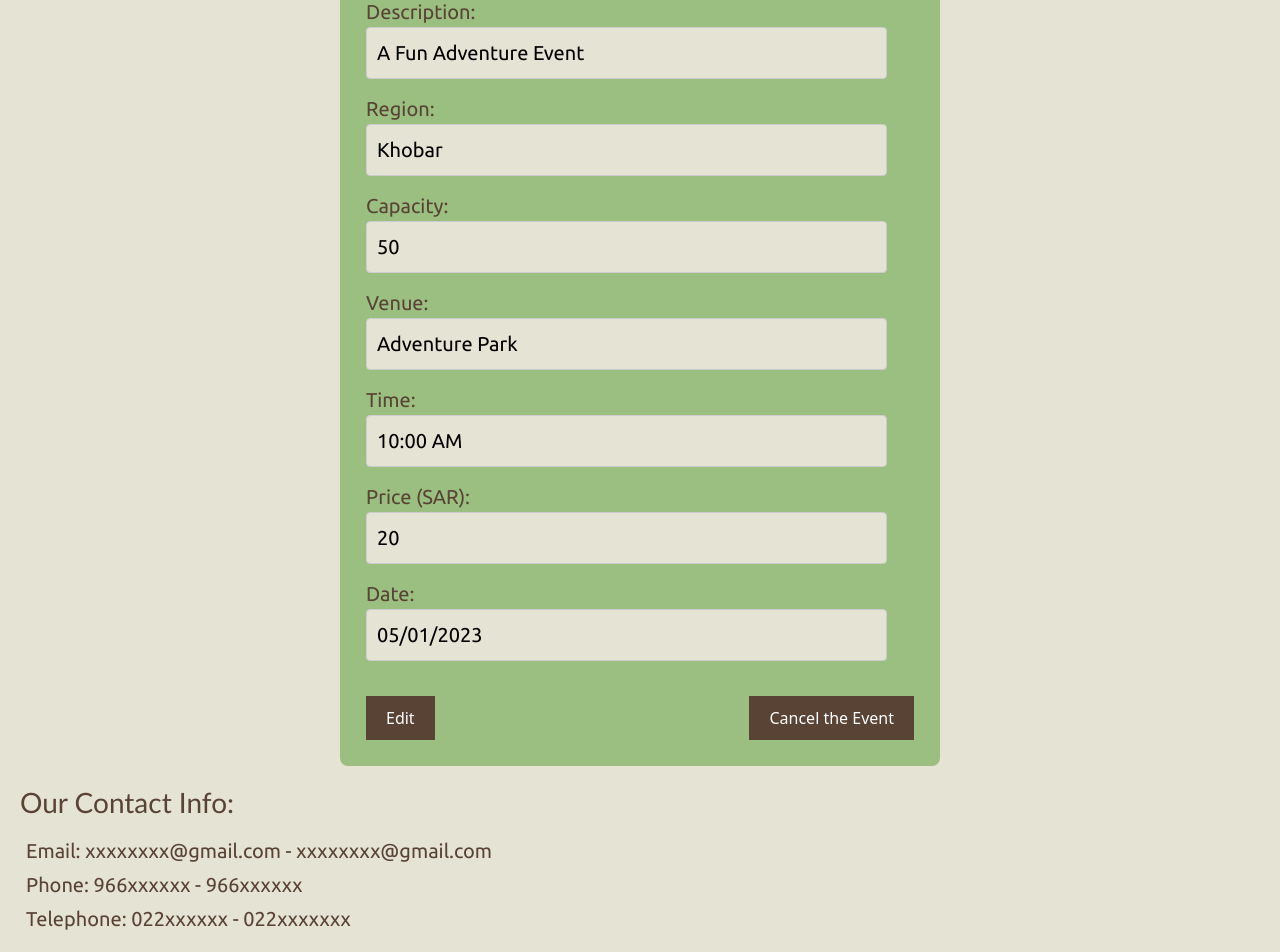
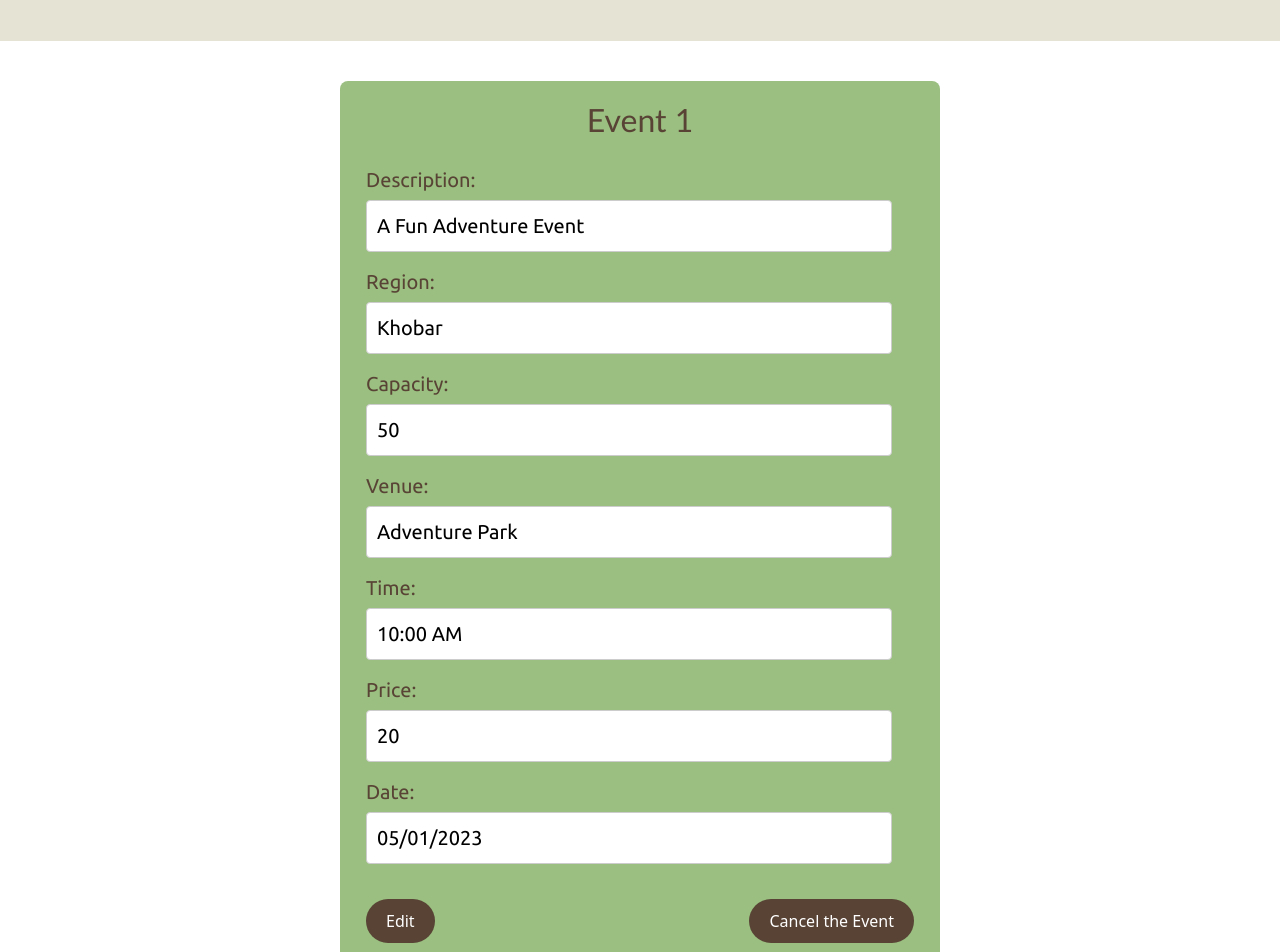
Before and after one commit to SarahAlabkari/SWE363_Project, a React (Create React App) app: page /event/1 in a window 1280 px wide. Shown: the part 380-1332 px from the top of the page. Built offline with nearby package versions, Linux system fonts and the light colour scheme.

Commit message:
activity provider last update

```diff
--- a/src/pages/CreateEvent.css
+++ b/src/pages/CreateEvent.css
@@ -1,4 +1,4 @@
-.create-event {
+/* .create-event {
     background-color: #9abf80;
     padding: 20px;
     border-radius: 8px;
@@ -47,4 +47,4 @@ button {
 button:hover {
     background-color: #e5e3d4;
     color: #584335;
-}
+} */
--- a/src/pages/CreateEvent.jsx
+++ b/src/pages/CreateEvent.jsx
@@ -1,16 +1,14 @@
 import React, { useState } from 'react';
 import { useNavigate } from 'react-router-dom';
-import '../pages/CreateEvent.css';
-import '../App.css';
 import MenuBar from '../components/MenuBar';
 import ContactInfo from '../components/ContactInfo';
+
 const links = [
-
-    { path: "../pages/Events", label: "Home" },
+  { path: "/Events", label: "Home" },
   { path: "/profile", label: "Profile" },
   { path: "/reservations", label: "Reservations" },
   { path: "/events-history", label: "Events History" },
-    { path: "/sign-out", label: "Sign Out" },
+  { path: "/Home", label: "Sign Out" },
 ];
 
 const CreateEvent = () => {
@@ -24,7 +22,9 @@ const CreateEvent = () => {
     price: '',
     date: '',
   });
+
   const [error, setError] = useState('');
+  const [hover, setHover] = useState(false);
 
   const handleChange = (e) => {
     const { name, value } = e.target;
@@ -40,64 +40,118 @@ const CreateEvent = () => {
       setError('Error: All fields are required!');
       return;
     }
-
     console.log('Event created:', eventData);
-        navigate('/');
+    navigate('/Events');
   };
 
-    ActivityProviderPages
+  const createEventStyle = {
+    backgroundColor: '#9abf80',
+    padding: '20px',
+    borderRadius: '8px',
+    maxWidth: '600px',
+    margin: 'auto',
+    color: '#584335',
+  };
+
+  const h2Style = {
+    textAlign: 'center',
+    marginBottom: '20px',
+  };
+
+  const formStyle = {
+    display: 'flex',
+    flexDirection: 'column',
+  };
+
+  const labelStyle = {
+    marginBottom: '15px',
+  };
+
+  const inputStyle = {
+    padding: '10px',
+    border: '1px solid #ccc',
+    borderRadius: '4px',
+    width: '95%',
+  };
+
+  const errorStyle = {
+    color: 'red',
+    textAlign: 'center',
+    marginBottom: '20px',
+  };
+
+  const buttonStyle = {
+    padding: '10px 20px',
+    border: 'none',
+    borderRadius: '40px',
+    cursor: 'pointer',
+    backgroundColor: hover ? '#e5e3d4' : '#584335',
+    color: hover ? '#584335' : 'white',
+    transition: 'background-color 0.3s',
+    alignSelf: 'center',
+    width: '150px',
+  };
+  const pageStyle = {
+    backgroundColor: 'white',
+    minHeight: '100vh',
+  };
+
+
+
   return (
     <>
+
       <MenuBar links={links} />
+      <header
+      style={{
 
-            <header className="header-background">
+        padding: '30px 20px',
+        marginBottom: '30px',
+        //borderBottom: '2px solid #ccc',
+
+      }}
+      className="header-background">
         <h1>Joyful Journeys</h1>
         <p>
-                    Joyful Journeys is your ultimate destination for unforgettable experiences and vibrant adventures. We specialize in curating unique activities that bring joy, excitement, and connection to individuals, families, and groups!!
-                </p>
+        Joyful Journeys is your ultimate destination for unforgettable experiences and vibrant adventures. We specialize in curating unique activities that bring joy, excitement, and connection to individuals, families, and groups. From outdoor escapades to creative workshops, our mission is to inspire and energize people of all ages to explore new horizons and embrace the thrill of the journey!!        </p>
       </header>
 
-            <main className="App container">
-                <div className="create-event">
-                    <h2>Create an Event</h2>
-                    {error && <div className="error-message">{error}</div>}
-                    <form className="event-form" onSubmit={handleSubmit}>
-                        <label>
-                            Description:
-                            <input type="text" name="description" value={eventData.description} onChange={handleChange} />
+
+      <div style={pageStyle}>
+      <main className="App container" style={{ backgroundColor: 'white', padding: '20px' }}>
+        <div style={createEventStyle}>
+          <h2 style={h2Style}>Create an Event</h2>
+          {error && <div style={errorStyle}>{error}</div>}
+          <form style={formStyle} onSubmit={handleSubmit}>
+            {["description", "region", "capacity", "venue", "time", "price", "date"].map((field) => (
+              <label key={field} style={labelStyle}>
+                {field.charAt(0).toUpperCase() + field.slice(1)}:
+                <input
+                  type={field === "date" ? "date" : field === "capacity" || field === "price" ? "number" : "text"}
+                  name={field}
+                  placeholder={field === "time" ? "e.g., 10:00 AM" : ""}
+                  value={eventData[field]}
+                  onChange={handleChange}
+                  style={inputStyle}
+                />
               </label>
-                        <label>
-                            Region:
-                            <input type="text" name="region" value={eventData.region} onChange={handleChange} />
-                        </label>
-                        <label>
-                            Capacity:
-                            <input type="number" name="capacity" value={eventData.capacity} onChange={handleChange} />
-                        </label>
-                        <label>
-                            Venue:
-                            <input type="text" name="venue" value={eventData.venue} onChange={handleChange} />
-                        </label>
-                        <label>
-                            Time:
-                            <input type="text" name="time" placeholder="e.g., 10:00 AM" value={eventData.time} onChange={handleChange} />
-                        </label>
-                        <label>
-                            Price (SAR):
-                            <input type="number" name="price" value={eventData.price} onChange={handleChange} />
-                        </label>
-                        <label>
-                            Date:
-                            <input type="date" name="date" value={eventData.date} onChange={handleChange} />
-                        </label>
-                        <button type="submit">Create</button>
+            ))}
+            <button
+              type="submit"
+              style={buttonStyle}
+              onMouseEnter={() => setHover(true)}
+              onMouseLeave={() => setHover(false)}
+            >
+              Create
+            </button>
           </form>
         </div>
       </main>
-
+      </div>
       <footer>
         <ContactInfo />
       </footer>
+
     </>
   );
 };
--- a/src/pages/EventDetail.css
+++ b/src/pages/EventDetail.css
@@ -1,4 +1,4 @@
-.event-detail {
+/* .event-detail {
     background-color: #9abf80;
     padding: 20px;
 
@@ -31,7 +31,7 @@ input {
     border: 0px  #e5e3d4;
     border-radius: 4px;
     width: 96%;
-    background-color: #e5e3d4;
+    background-color: #ffffff;
 }
 
 .button-container {
@@ -43,7 +43,7 @@ input {
 button {
     padding: 10px 20px;
     border: none;
-    border-radius: 4px;
+    border-radius: 400px;
     cursor: pointer;
     background-color: #584335;
     color: white;
@@ -53,4 +53,4 @@ button {
 button:hover {
     background-color: #e5e3d4;
     color:#584335;
-}
+} */
--- a/src/pages/EventDetail.jsx
+++ b/src/pages/EventDetail.jsx
@@ -1,16 +1,14 @@
 import React, { useState, useEffect } from 'react';
 import { useParams, useNavigate } from 'react-router-dom';
-import '../pages/EventDetail.css';
-import '../App.css';
 import MenuBar from '../components/MenuBar';
 import ContactInfo from '../components/ContactInfo';
 
 const links = [
-    { path: "../pages/Events", label: "Home" },
+  { path: "/Events", label: "Home" },
   { path: "/profile", label: "Profile" },
   { path: "/reservations", label: "Reservations" },
   { path: "/events-history", label: "Events History" },
-    { path: "/sign-out", label: "Sign Out" },
+  { path: "/Home", label: "Sign Out" },
 ];
 
 const EventDetail = () => {
@@ -71,63 +69,139 @@ const EventDetail = () => {
 
   const handleCancel = () => {
     alert('Event cancelled!');
-        navigate('/');
+    navigate('/Events');
   };
 
   return (
     <>
       <MenuBar links={links} />
 
-            <header className="header-background">
+      <header
+        style={{
+         // backgroundColor: 'white',
+          padding: '30px 20px',
+          marginBottom: '30px',
+          //borderBottom: '2px solid #ccc',
+          textAlign: 'left',
+        }}
+      >
         <h1>Joyful Journeys</h1>
         <p>
-                    Joyful Journeys is your ultimate destination for unforgettable experiences and vibrant adventures. We specialize in curating unique activities that bring joy, excitement, and connection to individuals, families, and groups.
+        Joyful Journeys is your ultimate destination for unforgettable experiences and vibrant adventures. We specialize in curating unique activities that bring joy, excitement, and connection to individuals, families, and groups. From outdoor escapades to creative workshops, our mission is to inspire and energize people of all ages to explore new horizons and embrace the thrill of the journey!!
         </p>
       </header>
 
-            <main className="App container">
-                <div className="event-detail">
-                    <h2>Event {eventId}</h2>
-                    <form className="event-form">
-                        <label>
-                            Description:
-                            <input type="text" name="description" value={eventData.description || ''} onChange={handleChange} readOnly={!isEditing} />
+      <div style={{ backgroundColor: 'white', minHeight: '100vh' }}>
+        <main style={{ padding: '20px' }}>
+          <div
+            style={{
+              backgroundColor: '#9abf80',
+              padding: '20px',
+              borderRadius: '8px',
+              maxWidth: '600px',
+              margin: '20px auto',
+              color: '#584335',
+            }}
+          >
+            <h2 style={{ textAlign: 'center', marginBottom: '20px' }}>
+              Event {eventId}
+            </h2>
+
+            <form
+              style={{
+                display: 'flex',
+                flexDirection: 'column',
+                padding: '6px',
+              }}
+            >
+              {[
+                'description',
+                'region',
+                'capacity',
+                'venue',
+                'time',
+                'price',
+                'date',
+              ].map((field) => (
+                <label key={field} style={{ marginBottom: '15px' }}>
+                  {field.charAt(0).toUpperCase() + field.slice(1)}:
+                  <input
+                    type={field === 'capacity' || field === 'price' ? 'number' : field === 'date' ? 'date' : 'text'}
+                    name={field}
+                    value={eventData[field] || ''}
+                    onChange={handleChange}
+                    readOnly={!isEditing}
+                    style={{
+                      padding: '10px',
+                      border: '1px solid #ccc',
+                      borderRadius: '4px',
+                      width: '96%',
+                      backgroundColor: '#ffffff',
+                      marginTop: '5px',
+                    }}
+                  />
                 </label>
-                        <label>
-                            Region:
-                            <input type="text" name="region" value={eventData.region || ''} onChange={handleChange} readOnly={!isEditing} />
-                        </label>
-                        <label>
-                            Capacity:
-                            <input type="number" name="capacity" value={eventData.capacity || ''} onChange={handleChange} readOnly={!isEditing} />
-                        </label>
-                        <label>
-                            Venue:
-                            <input type="text" name="venue" value={eventData.venue || ''} onChange={handleChange} readOnly={!isEditing} />
-                        </label>
-                        <label>
-                            Time:
-                            <input type="text" name="time" value={eventData.time || ''} onChange={handleChange} readOnly={!isEditing} />
-                        </label>
-                        <label>
-                            Price (SAR):
-                            <input type="number" name="price" value={eventData.price || ''} onChange={handleChange} readOnly={!isEditing} />
-                        </label>
-                        <label>
-                            Date:
-                            <input type="date" name="date" value={eventData.date || ''} onChange={handleChange} readOnly={!isEditing} />
-                        </label>
-                        <div className="button-container">
-                            <button type="button" onClick={handleEditToggle}>
+              ))}
+
+              <div
+                style={{
+                  display: 'flex',
+                  justifyContent: 'space-between',
+                  marginTop: '20px',
+                }}
+              >
+                <button
+                  type="button"
+                  onClick={handleEditToggle}
+                  style={{
+                    padding: '10px 20px',
+                    border: 'none',
+                    borderRadius: '40px',
+                    cursor: 'pointer',
+                    backgroundColor: '#584335',
+                    color: 'white',
+                    transition: 'background-color 0.3s',
+                  }}
+                  onMouseOver={(e) => {
+                    e.target.style.backgroundColor = '#e5e3d4';
+                    e.target.style.color = '#584335';
+                  }}
+                  onMouseOut={(e) => {
+                    e.target.style.backgroundColor = '#584335';
+                    e.target.style.color = 'white';
+                  }}
+                >
                   {isEditing ? 'Save Changes' : 'Edit'}
                 </button>
-                            <button type="button" onClick={handleCancel}>
+
+                <button
+                  type="button"
+                  onClick={handleCancel}
+                  style={{
+                    padding: '10px 20px',
+                    border: 'none',
+                    borderRadius: '40px',
+                    cursor: 'pointer',
+                    backgroundColor: '#584335',
+                    color: 'white',
+                    transition: 'background-color 0.3s',
+                  }}
+                  onMouseOver={(e) => {
+                    e.target.style.backgroundColor = '#e5e3d4';
+                    e.target.style.color = '#584335';
+                  }}
+                  onMouseOut={(e) => {
+                    e.target.style.backgroundColor = '#584335';
+                    e.target.style.color = 'white';
+                  }}
+                >
                   Cancel the Event
                 </button>
               </div>
             </form>
           </div>
         </main>
+      </div>
 
       <footer>
         <ContactInfo />
--- a/src/pages/Events.css
+++ b/src/pages/Events.css
@@ -1,4 +1,4 @@
-
+/*
 .events-container {
     margin-top: 30px;
     margin: 50px 0;
@@ -39,4 +39,4 @@
     justify-content: center;
     font-weight: bold;
 
-}
+} */
--- a/src/pages/Events.jsx
+++ b/src/pages/Events.jsx
@@ -1,16 +1,14 @@
-import React from 'react';
+import React, { useState } from 'react';
 import { useNavigate } from 'react-router-dom';
-import '../pages/Events.css';
-import '../App.css';
 import MenuBar from '../components/MenuBar';
 import ContactInfo from '../components/ContactInfo';
 
 const links = [
-    { path: "../pages/Events", label: "Home" },
+    { path: "/Events", label: "Home" },
     { path: "/profile", label: "Profile" },
     { path: "/reservations", label: "Reservations" },
     { path: "/events-history", label: "Events History" },
-    { path: "/sign-out", label: "Sign Out" },
+    { path: "/Home", label: "Sign Out" },
 ];
 
 const eventsData = [
@@ -26,43 +24,94 @@ const eventsData = [
 
 const Events = () => {
     const navigate = useNavigate();
+    const [hoveredCard, setHoveredCard] = useState(null);
 
     const handleEventClick = (eventId) => {
-        navigate(`/pages/event/${eventId}`);
+        navigate(`/event/${eventId}`);
     };
 
-
     const handleCreateEventClick = () => {
-        navigate('/pages/create-event');
+        navigate('/create-event');
     };
 
+    const headerStyle = {
+        padding: '30px 20px',
+        marginBottom: '30px',
+        //backgroundColor: 'white',
+        textAlign: 'left',
+       // backgroundColor:''
+    };
 
+    const containerStyle = {
+        margin: '50px 0',
+        padding: '20px',
+        textAlign: 'left',
+        color: 'black',
+        backgroundColor: 'white',
+    };
+
+    const gridStyle = {
+        display: 'grid',
+        gridTemplateColumns: 'repeat(auto-fill, minmax(200px, 1fr))',
+        gap: '50px',
+        margin: '60px',
+    };
+
+    const baseCardStyle = {
+        backgroundColor: '#9abf80',
+        padding: '25px',
+        textAlign: 'center',
+        borderRadius: '40px',
+        boxShadow: '0 2px 10px rgba(0, 0, 0, 0.1)',
+        cursor: 'pointer',
+        color: '#584335',
+        transition: 'transform 0.2s, box-shadow 0.2s',
+    };
+
+    const getCardStyle = (index) => ({
+        ...baseCardStyle,
+        ...(hoveredCard === index && {
+            transform: 'scale(1.05)',
+            boxShadow: '0 4px 8px rgba(0, 0, 0, 0.2)',
+        }),
+    });
+
+    const addEventStyle = {
+        ...baseCardStyle,
+        fontSize: '21px',
+        display: 'flex',
+        alignItems: 'center',
+        justifyContent: 'center',
+        fontWeight: 'bold',
+    };
 
     return (
         <>
             <MenuBar links={links} />
 
-            <header className="header-background">
+            <header style={headerStyle}>
                 <h1>Joyful Journeys</h1>
                 <p>
-                    Joyful Journeys is your ultimate destination for unforgettable experiences and vibrant adventures. We specialize in curating unique activities that bring joy, excitement, and connection to individuals, families, and groups. From outdoor escapades to creative workshops, our mission is to inspire and energize people of all ages to explore new horizons and embrace the thrill of the journey!!
-                </p>
+                Joyful Journeys is your ultimate destination for unforgettable experiences and vibrant adventures. We specialize in curating unique activities that bring joy, excitement, and connection to individuals, families, and groups. From outdoor escapades to creative workshops, our mission is to inspire and energize people of all ages to explore new horizons and embrace the thrill of the journey!!                </p>
             </header>
 
-            <main className="App container">
+            <main style={containerStyle}>
                 <h2>Upcoming Events</h2>
-                <div className="events-grid">
+                <div style={gridStyle}>
                     <div
-                        className="event-card add-event"
+                        style={addEventStyle}
                         onClick={handleCreateEventClick}
                     >
                         <h3>Create a New Event</h3>
                     </div>
-                    {eventsData.map((event) => (
+
+                    {eventsData.map((event, index) => (
                         <div
                             key={event.id}
-                            className="event-card"
+                            style={getCardStyle(index)}
                             onClick={() => handleEventClick(event.id)}
+                            onMouseEnter={() => setHoveredCard(index)}
+                            onMouseLeave={() => setHoveredCard(null)}
                         >
                             <h3>{event.name}</h3>
                             <p>Remaining seats: {event.remainingSeats}</p>
```
Lines whose indentation alone changed are shown as unchanged.
